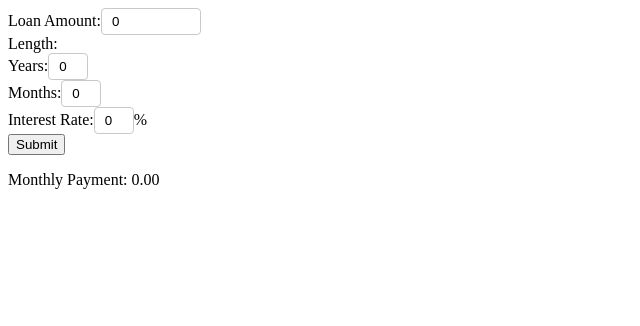
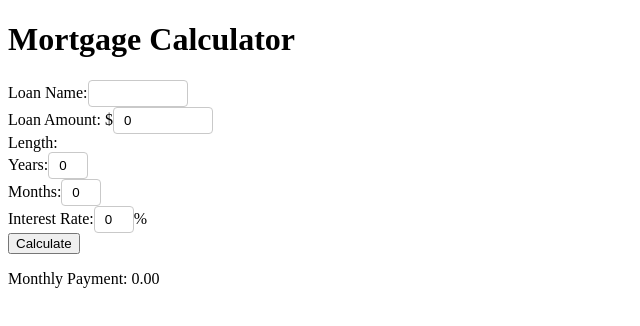
Before and after one commit to tedaky/IT-680-Mortgage-Calculator, an Angular app: page / in a window 1280 px wide. Shown: the top 326 px of the page, without its empty margins (0-640 px from the left). Built offline with nearby package versions, Linux system fonts and the light colour scheme.

Commit message:
Added Loan Name to component and view

```diff
--- a/src/app/amortization-calculator/amortization-calculator.component.html
+++ b/src/app/amortization-calculator/amortization-calculator.component.html
@@ -1,7 +1,12 @@
+<h1>Mortgage Calculator</h1>
 <form #form="ngForm" autocomplete="off" (submit)="form.valid ? calculate() : null">
     <div>
+        <label for="loanName">Loan Name:</label>
+        <input [(ngModel)]="loanName" type="text" name="loanName" id="loanName" class="input-large">
+    </div>
+    <div>
         <label for="loanAmount">Loan Amount:</label>
-        <input [(ngModel)]="loanAmount" type="text" name="loanAmount" (keyup)="loanAmountUpdate()" id="loanAmount" class="input-large" required>
+        $<input [(ngModel)]="loanAmount" type="text" name="loanAmount" (keyup)="loanAmountUpdate()" id="loanAmount" class="input-large" required>
     </div>
     <div>
         <label>Length:</label>
@@ -21,7 +26,7 @@
         <label for="interestRate">Interest Rate:</label>
         <input type="text" id="interestRate" name="interestRate" [(ngModel)]="interestRate" class="input-small">%
     </div>
-    <button type="submit">Submit</button>
+    <button type="submit">Calculate</button>
     <div>
         <p>Monthly Payment: {{ (monthlyPayment).toFixed(2) }}</p>
     </div>
@@ -31,15 +36,15 @@
     <tr>
         <th>Month #</th>
         <th>Payment</th>
-        <th>Balance</th>
         <th>Interest</th>
         <th>Principal</th>
+        <th>Balance</th>
     </tr>
     <tr *ngFor="let item of table; let i = index">
         <td>{{ i + 1 }}</td>
         <td>{{ (monthlyPayment).toFixed(2) }}</td>
-        <td>{{ (item.balance).toFixed(2) }}</td>
         <td>{{ (item.interest).toFixed(2) }}</td>
         <td>{{ (item.principal).toFixed(2) }}</td>
+        <td>{{ (item.balance).toFixed(2) }}</td>
     </tr>
 </table>
--- a/src/app/amortization-calculator/amortization-calculator.component.ts
+++ b/src/app/amortization-calculator/amortization-calculator.component.ts
@@ -7,6 +7,8 @@ import { Component, OnInit, ViewEncapsulation } from '@angular/core';
     encapsulation: ViewEncapsulation.None
 })
 export class AmortizationCalculatorComponent implements OnInit {
+
+    loanName: string;
 
     loanAmount: number;
     time: number;
```
